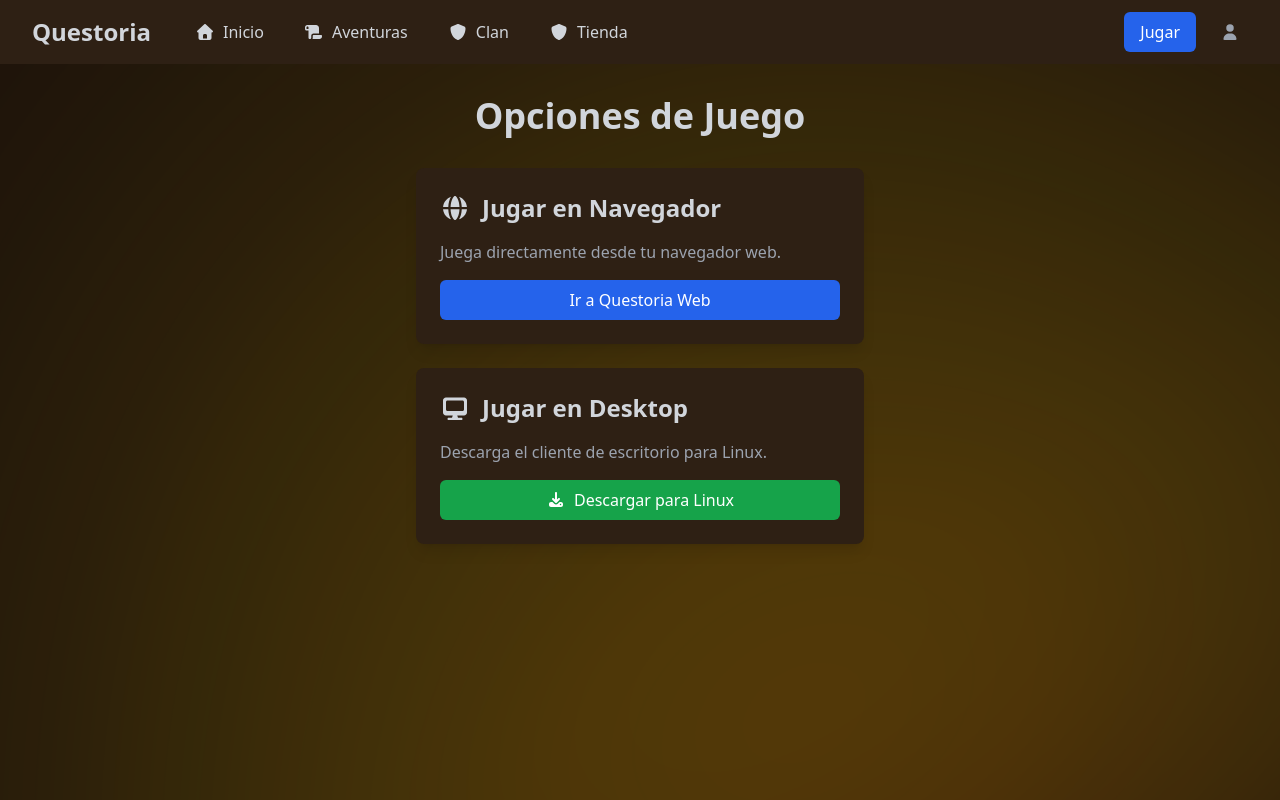
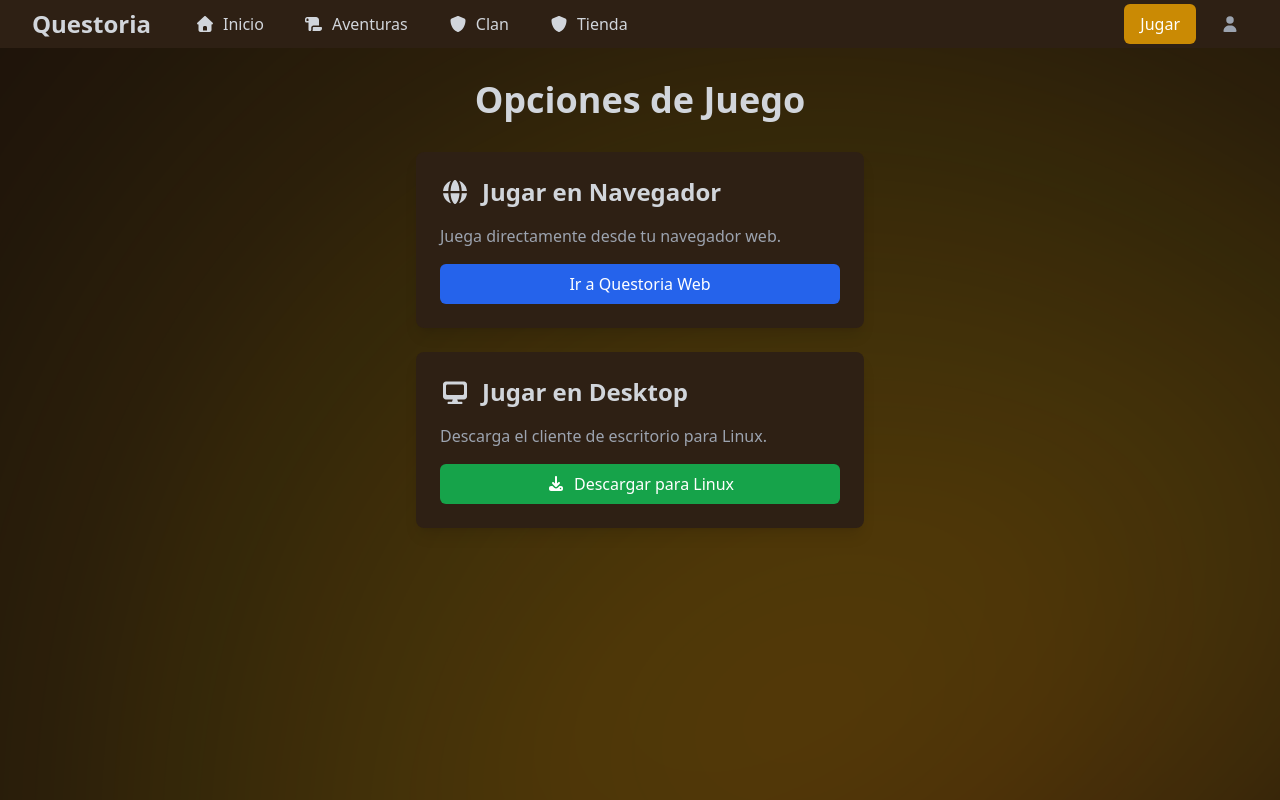
Before and after one commit to GwerhDev/Questoria-Web, a React (Vite) app: page /play in a window 1280 px wide. Built offline with nearby package versions, Linux system fonts and the light colour scheme; no server answers.

Commit message:
adding logged conditions

```diff
--- a/src/components/Navbar.jsx
+++ b/src/components/Navbar.jsx
@@ -49,7 +49,7 @@ export const Navbar = () => {
   return (
     <nav className="bg-surface py-0">
       <div className="max-w-content mx-auto py-0 px-2 sm:px-6 lg:px-8">
-        <div className="relative flex items-center justify-between h-16">
+        <div className="relative flex items-center justify-between h-12">
           <div className="absolute inset-y-0 left-0 flex items-center sm:hidden">
             <button
               onClick={() => setIsMobileMenuOpen(!isMobileMenuOpen)}
@@ -85,7 +85,7 @@ export const Navbar = () => {
             </div>
           </div>
           <div className="absolute inset-y-0 right-0 flex items-center pr-2 sm:static sm:inset-auto sm:ml-6 sm:pr-0">
-            <Link to="/play" className="mr-4 px-4 py-2 rounded-md text-white bg-blue-600 hover:bg-blue-700 transition-colors duration-300">
+            <Link to="/play" className="mr-4 px-4 py-2 rounded-md text-white bg-yellow-600 hover:bg-yellow-700 transition-colors duration-300">
               Jugar
             </Link>
             {accountData && accountData.logged ? (
--- a/src/pages/PlayPage.jsx
+++ b/src/pages/PlayPage.jsx
@@ -1,9 +1,11 @@
-import React, { useEffect, useState } from 'react';
+import { useEffect, useState } from 'react';
+import { useSelector } from 'react-redux';
 import { FontAwesomeIcon } from '@fortawesome/react-fontawesome';
+import { faAndroid, faApple } from '@fortawesome/free-brands-svg-icons';
 import { faGlobe, faDesktop, faMobileAlt, faDownload } from '@fortawesome/free-solid-svg-icons';
-import { faAndroid, faApple } from '@fortawesome/free-brands-svg-icons';
 
 const PlayPage = () => {
+  const accountData = useSelector((state) => state.account.data);
   const [deviceType, setDeviceType] = useState('');
   const [os, setOs] = useState('');
 
@@ -37,8 +39,7 @@ const PlayPage = () => {
         <h2 className="text-2xl font-semibold mb-4 flex items-center"><FontAwesomeIcon icon={faGlobe} className="mr-3" />Jugar en Navegador</h2>
         <p className="mb-4 text-text-secondary">Juega directamente desde tu navegador web.</p>
         <a
-          href="https://app.questoria.cl"
-          target="_blank"
+          href={accountData?.logged ? "https://app.questoria.cl" : "/login?redirect_uri=" + encodeURIComponent("https://app.questoria.cl")}
           rel="noopener noreferrer"
           className="block w-full text-center bg-blue-600 hover:bg-blue-700 text-white py-2 px-4 rounded-md transition-colors duration-300"
         >
```
